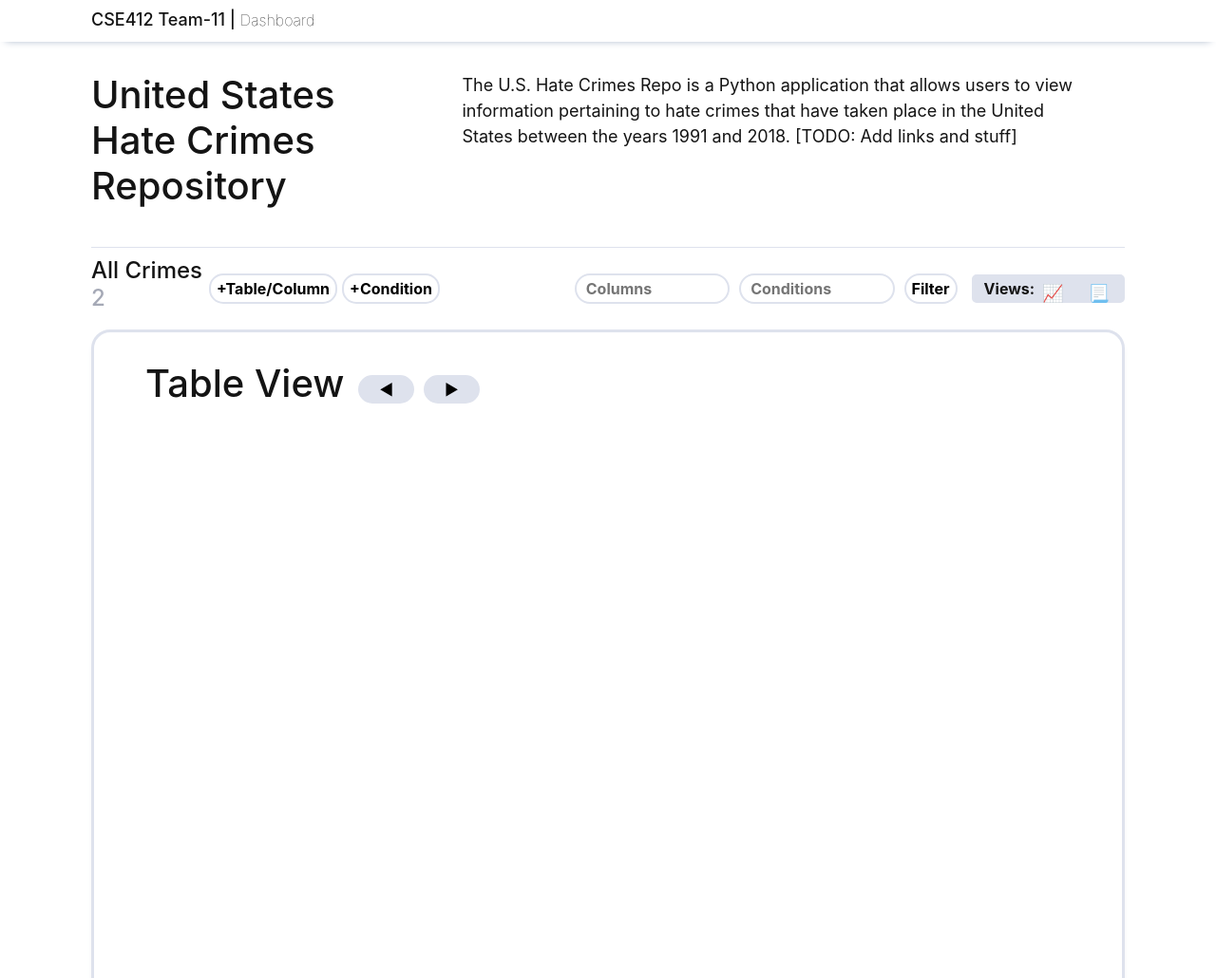
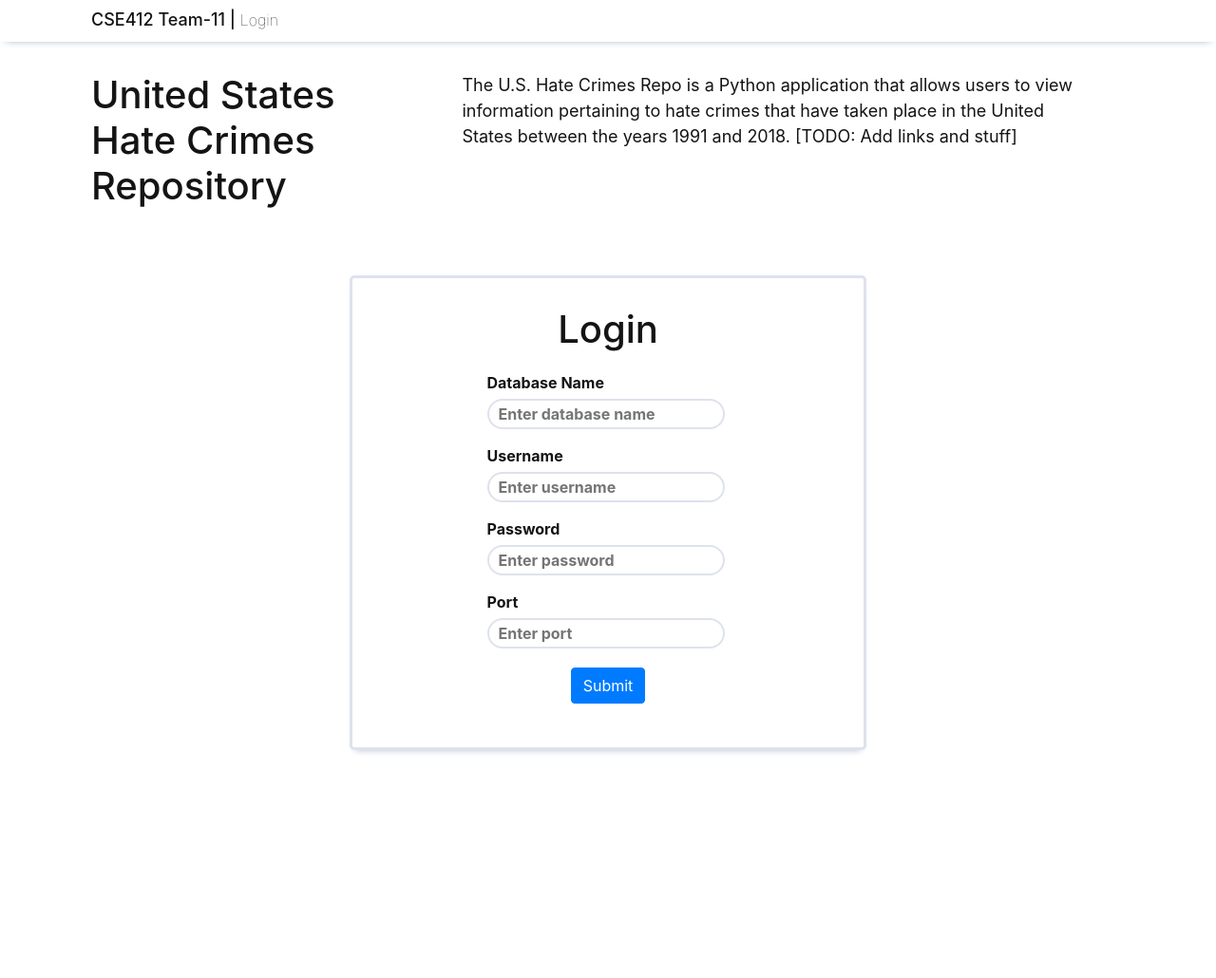
Before and after one commit to Team11-CSE412-Fall2020/US-Hate-Crimes-Database, a Flask app: page / in a window 1280 px wide. Shown: the top 1030 px of the page at 95% size. After the commit the page ends 794 px from the top, so only its background shows below. Run offline with Flask 2, Linux system fonts and the light colour scheme; parts of the project's set-up code (start-up, migrations or seed data) failed here and were passed over; some libraries are stand-ins or nearby versions.

Commit message:
Login page

```diff
--- a/app/app.py
+++ b/app/app.py
@@ -15,7 +15,24 @@ app = Flask(__name__)
 
 @app.route('/')
 def index():
-    return render_template('index.html', Props = Props)
+    return render_template('login.html', Props = Props)
+
+@app.route('/home', methods=["GET", "POST"])
+def home():
+    if request.method == "POST":
+
+        db_name = request.form['db-form']
+        username = request.form['username-form']
+        password = request.form['password-form']
+        port = request.form['port-form']
+
+        conn = psycopg2.connect(dbname=db_name, user=username, password=password, port=port)
+
+        Props['conn'] = conn
+        print(conn)
+        Props['rowCount'] = len(Props['rows'])
+
+        return render_template("index.html", Props=Props)
 
 
 @app.route('/filter', methods=["GET", "POST"])
@@ -25,7 +42,6 @@ def filter():
 
         columns = request.form['columns']
         conditions = request.form['conditions']
-
         Props['columns'], Props['allRows'] = runQuery(columns, conditions, Props['conn'])
         Props['rowCount'] = len(Props['allRows'])
 
@@ -106,8 +122,7 @@ def dated_url_for(endpoint, **values):
 
 
 if __name__ == "__main__":
-    conn = psycopg2.connect(dbname="412db", user="postgres", password="barrow22")
-
+    # conn = psycopg2.connect(dbname="412db", user="postgres", password="barrow22")
     # Main data structure to pass around values between page reloads
     Props = {
 
@@ -122,14 +137,12 @@ if __name__ == "__main__":
         'pageNum' : 0,
 
         'displayType' : "table",
-        'conn' : conn,
+        'conn' : None,
     }
 
 
     # TODO: RUN SQL FIRST QUEREY HERE
     # Props['rows'] = SQLQUERY
-
-    Props['rowCount'] = len(Props['rows'])
-
     app.run(debug=True)
-    conn.close()
+    Props['conn'].close()
+    #conn.close()
--- a/app/static/css/main.css
+++ b/app/static/css/main.css
@@ -25,6 +25,10 @@ h3 {
 th, td {
     text-align: left;
     padding-right: 43.2px;
+}
+
+button,input:focus {
+    outline: none;
 }
 
 .center-horizontal {
--- a/app/templates/base.html
+++ b/app/templates/base.html
@@ -8,12 +8,11 @@
     <link rel="stylesheet" href="{{ url_for('static', filename='css/main.css') }}">
     <script src="https://code.jquery.com/jquery-3.2.1.slim.min.js" integrity="sha384-KJ3o2DKtIkvYIK3UENzmM7KCkRr/rE9/Qpg6aAZGJwFDMVNA/GpGFF93hXpG5KkN" crossorigin="anonymous"></script>
     <script src="https://cdnjs.cloudflare.com/ajax/libs/popper.js/1.12.3/umd/popper.min.js" integrity="sha384-vFJXuSJphROIrBnz7yo7oB41mKfc8JzQZiCq4NCceLEaO4IHwicKwpJf9c9IpFgh" crossorigin="anonymous"></script>
-
     <script src="https://cdn.jsdelivr.net/npm/bootstrap@4.5.3/dist/js/bootstrap.bundle.min.js" integrity="sha384-ho+j7jyWK8fNQe+A12Hb8AhRq26LrZ/JpcUGGOn+Y7RsweNrtN/tE3MoK7ZeZDyx" crossorigin="anonymous"></script>
     <script src="{{ url_for('static', filename='Chart.min.js') }}"></script>
     {% block head %}{% endblock %}
 </head>
 <body>
-    {% block body %}{% endblock %}
+    {% block content %}{% endblock %}
 </body>
 </html>
--- a/app/templates/index.html
+++ b/app/templates/index.html
@@ -6,21 +6,24 @@
 {% endblock %}
 
 
-{% block body %}
+{% block content %}
+
 <div class="banner">
     <h2 class="banner-content">CSE412 Team-11 | <span style="font-weight: lighter; font-size: medium ;">Dashboard</span> </h1>
 </div>
 
 <div class="content">
+
     <div class="double">
         <h1 class="double-first">United States Hate Crimes Repository</h1>
         <p class = "double-second">
             The U.S. Hate Crimes Repo is a Python application
-             that allows users to view information pertaining
-             to hate crimes that have taken place in the United States
-             between the years 1991 and 2018. [TODO: Add links and stuff]
+            that allows users to view information pertaining
+            to hate crimes that have taken place in the United States
+            between the years 1991 and 2018. [TODO: Add links and stuff]
         </p>
     </div>
+
     <hr class="seperator">
     <div class="control-bar">
         <h3>All Crimes <span style="color: rgb(165, 169, 182);">{{Props.rowCount}}</span> </h3>
--- /dev/null
+++ b/app/templates/login.html
@@ -0,0 +1,87 @@
+{% extends 'base.html' %}
+
+{% block head %}
+
+{% endblock %}
+
+
+{% block scripts %}
+  {{super()}}
+{% endblock %}
+
+
+
+{% block content %}
+
+<div class="banner" style="margin-right: auto; margin-left: auto;">
+    <h2 class="banner-content">CSE412 Team-11 | <span style="font-weight: lighter; font-size: medium ;">Login</span> </h1>
+</div>
+
+<div class="content">
+
+    <div class="double" style="padding-bottom: 30px">
+        <h1 class="double-first">United States Hate Crimes Repository</h1>
+
+        <p class = "double-second">
+            The U.S. Hate Crimes Repo is a Python application
+            that allows users to view information pertaining
+            to hate crimes that have taken place in the United States
+            between the years 1991 and 2018. [TODO: Add links and stuff]
+        </p>
+    </div>
+
+    <div class="center-vertical center-horizontal border-theme" style="width: 50%; padding: 30px; box-shadow: rgb(162, 177, 198) 0px 5px 8px -6px;">
+        <h1 style="margin-bottom: 20px; text-align: center;">Login</h1>
+        <form method="POST" action="/home">
+
+            <div class="form-group" style="display:flex; flex-direction: column; align-items: center;">
+                <div style="display:flex; flex-direction: column;">
+                    <label for="dbname" style="margin-bottom: 5px;">Database Name</label>
+                    <input type="text" class="control-button" id="dbname" placeholder="Enter database name" name="db-form"
+                    style="padding-left: 10px; padding-right: 10px; width: 250px;">
+                </div>
+            </div>
+
+            <div class="form-group" style="display:flex; flex-direction: column; align-items: center;">
+                <div style="display:flex; flex-direction: column;">
+                    <label for="user" style="margin-bottom: 5px;">Username</label>
+                    <input type="text" class="control-button" id="user" aria-describedby="userHelp" placeholder="Enter username"
+                    name="username-form"
+                    style="padding-left: 10px; padding-right: 10px; width: 250px;">
+                </div>
+            </div>
+
+            <div class="form-group" style="display:flex; flex-direction: column; align-items: center;">
+                <div style="display:flex; flex-direction: column;">
+                    <label for="password" style="margin-bottom: 5px;">Password</label>
+                    <input type="password" class="control-button" id="password" placeholder="Enter password"
+                    name="password-form"
+                    style="padding-left: 10px; padding-right: 10px; width: 250px;">
+                </div>
+            </div>
+
+            <div class="form-group" style="display:flex; flex-direction: column; align-items: center;">
+                <div style="display:flex; flex-direction: column;">
+                    <label for="port" style="margin-bottom: 5px;">Port</label>
+                    <input type="text" class="control-button" id="port" placeholder="Enter port"
+                    name="port-form"
+                    style="padding-left: 10px; padding-right: 10px; width: 250px;">
+                </div>
+
+                <button type="submit" class="btn btn-primary" style="align-items: center; margin-top: 20px">Submit</button>
+            </div>
+
+        </form>
+    </div>
+</div>
+
+<script>
+    //poggers
+    $(".control-button").keydown(function(event) {
+        if (event.keyCode == 13) {
+            event.preventDefault();
+        }
+    });
+</script>
+
+{% endblock %}
```
